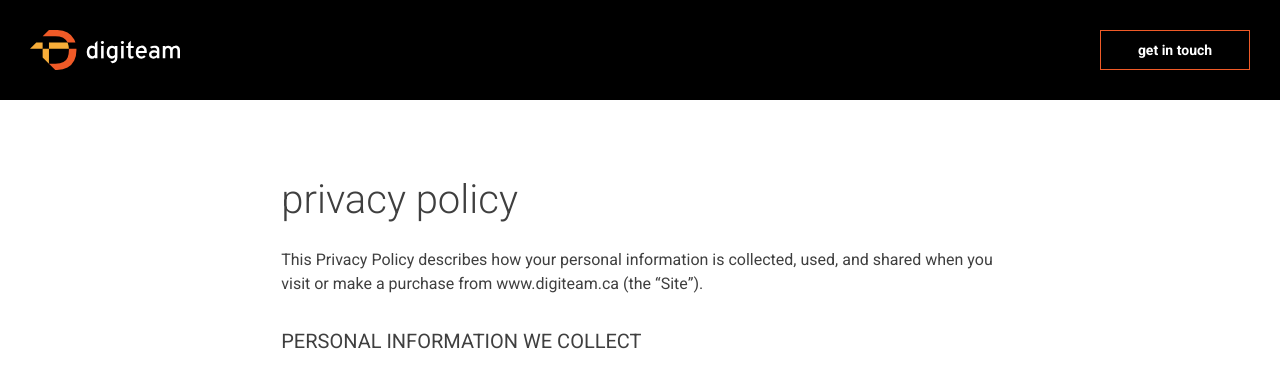
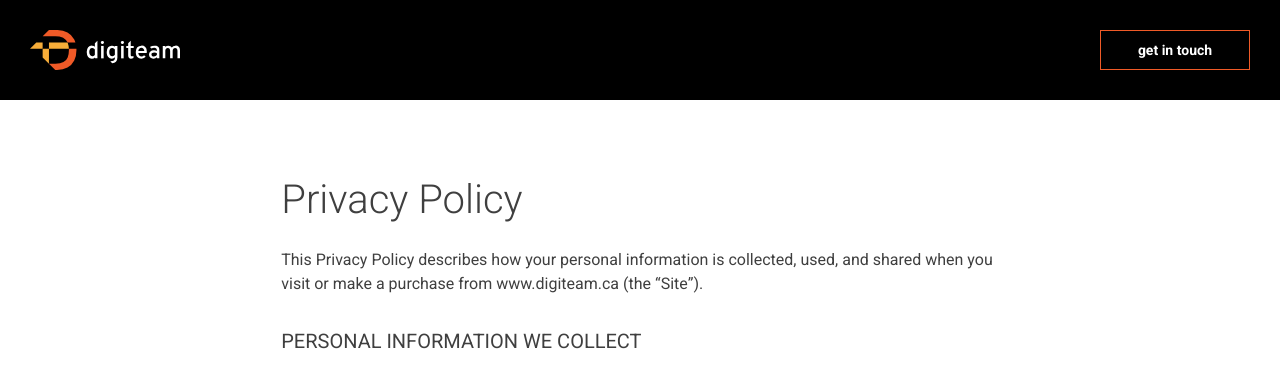
Before and after one commit to wearedigiteam/wearedigiteam.github.io, a Jekyll site: the page built from privacy.html, in a window 1280 px wide. Shown: the top 373 px of the page. Built offline with Jekyll 4.4.1, drawn with Linux system fonts in a browser that asks for light colours.

Commit message:
Header styling update

```diff
--- a/privacy.html
+++ b/privacy.html
@@ -9,7 +9,7 @@ title: Privacy Policy
   <div class="l-container">
     <div class="l-row justify-content-center gutter-default">
       <div class="xs-l-col-8 l-col-5">
-        <h2 class="text-lower">Privacy Policy</h2>
+        <h2>Privacy Policy</h2>
         <p>
           This Privacy Policy describes how your personal information is
           collected, used, and shared when you visit or make a purchase from
```
